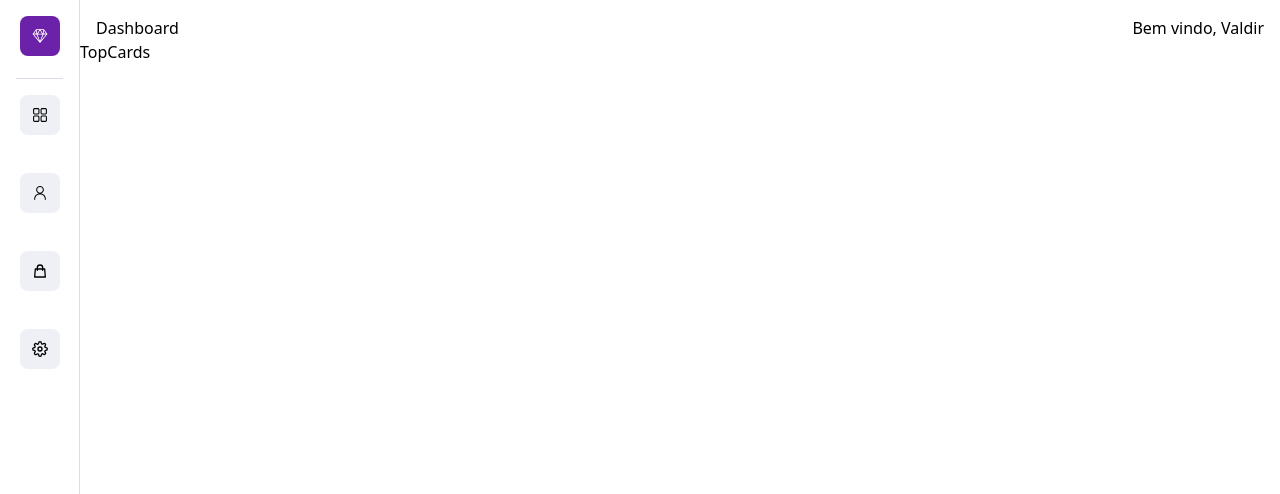
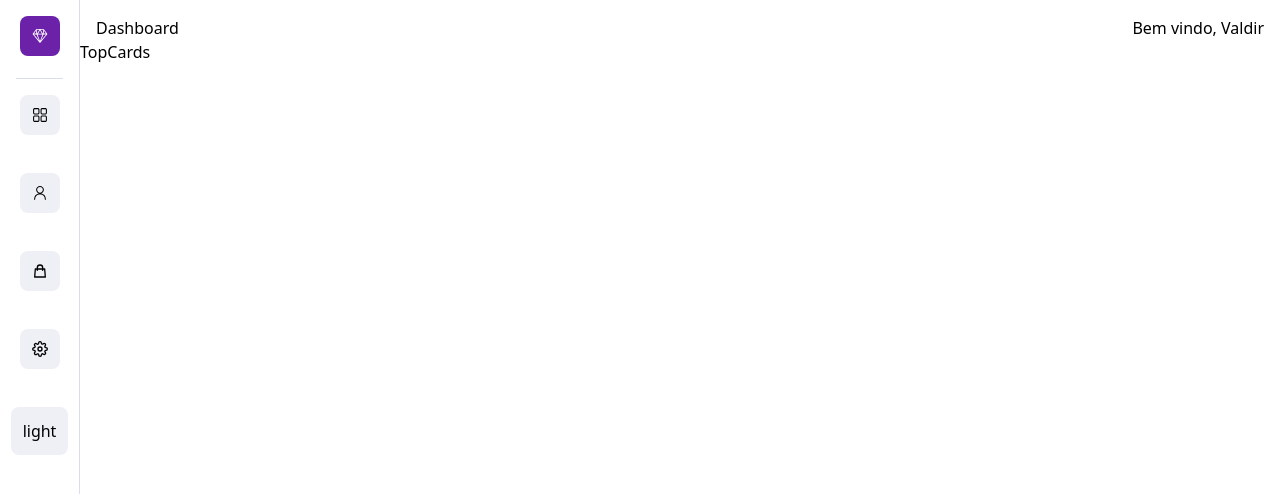
Before and after one commit to valdir-ti/dashboard, a Next.js app: page / in a window 1280 px wide. Shown: the top 494 px of the page. Built offline with nearby package versions, Linux system fonts and the light colour scheme; what tailwindcss-rtl would draw is missing.

Commit message:
feat: add handle theme on sidebar

```diff
--- a/src/app/components/Sidebar.tsx
+++ b/src/app/components/Sidebar.tsx
@@ -1,14 +1,29 @@
+'use client'
+
 import Link from 'next/link'
 import Image from 'next/image'
 import { RxSketchLogo, RxDashboard, RxPerson } from 'react-icons/rx'
 import { HiOutlineShoppingBag } from 'react-icons/hi'
 import { FiSettings } from 'react-icons/fi'
 
+import useTheme from "@/app/context/useTheme"
+
 type SidebarProps = {
     children: React.ReactNode
 }
 
-const Sidebar = ({children}: SidebarProps) => {
+const Sidebar = ({ children }: SidebarProps) => {
+
+    const handleTheme = () => {
+        if(theme === 'light') {
+            setTheme('dark')
+        } else {
+            setTheme('light')
+        }
+    }
+
+    const { theme, setTheme } = useTheme()
+
     return (
         <div className="flex">
             <div
@@ -41,6 +56,12 @@ const Sidebar = ({children}: SidebarProps) => {
                             <FiSettings />
                         </div>
                     </Link>
+                    <button
+                        onClick={handleTheme}
+                        className="bg-gray-100 hover:bg-gray-200 cursor-pointer my-4 p-3 rounded-lg inline-block"
+                    >
+                        {theme}
+                    </button>
                 </div>
             </div>
             <main className="ml-20 w-full">{children}</main>
--- a/src/app/page.tsx
+++ b/src/app/page.tsx
@@ -1,13 +1,9 @@
 'use client'
 
-import useTheme from "@/app/context/useTheme"
 import Header from "@/app/components/Header"
 import TopCards from "@/app/components/TopCards"
 
 export default function Home() {
-
-  const { theme, setTheme } = useTheme()
-
     return (
       <main className="">
         <Header />
```
Lines whose indentation alone changed are shown as unchanged.
